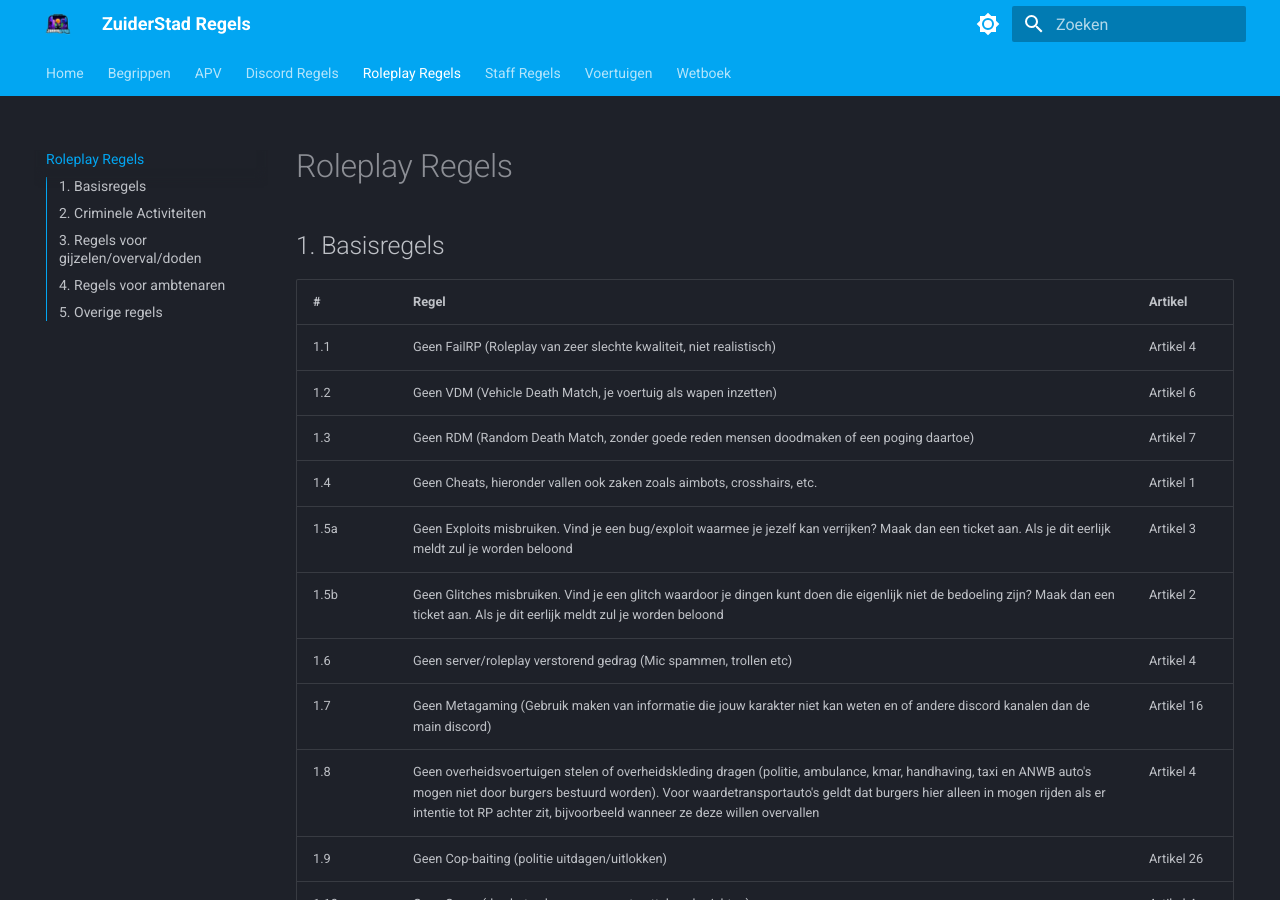
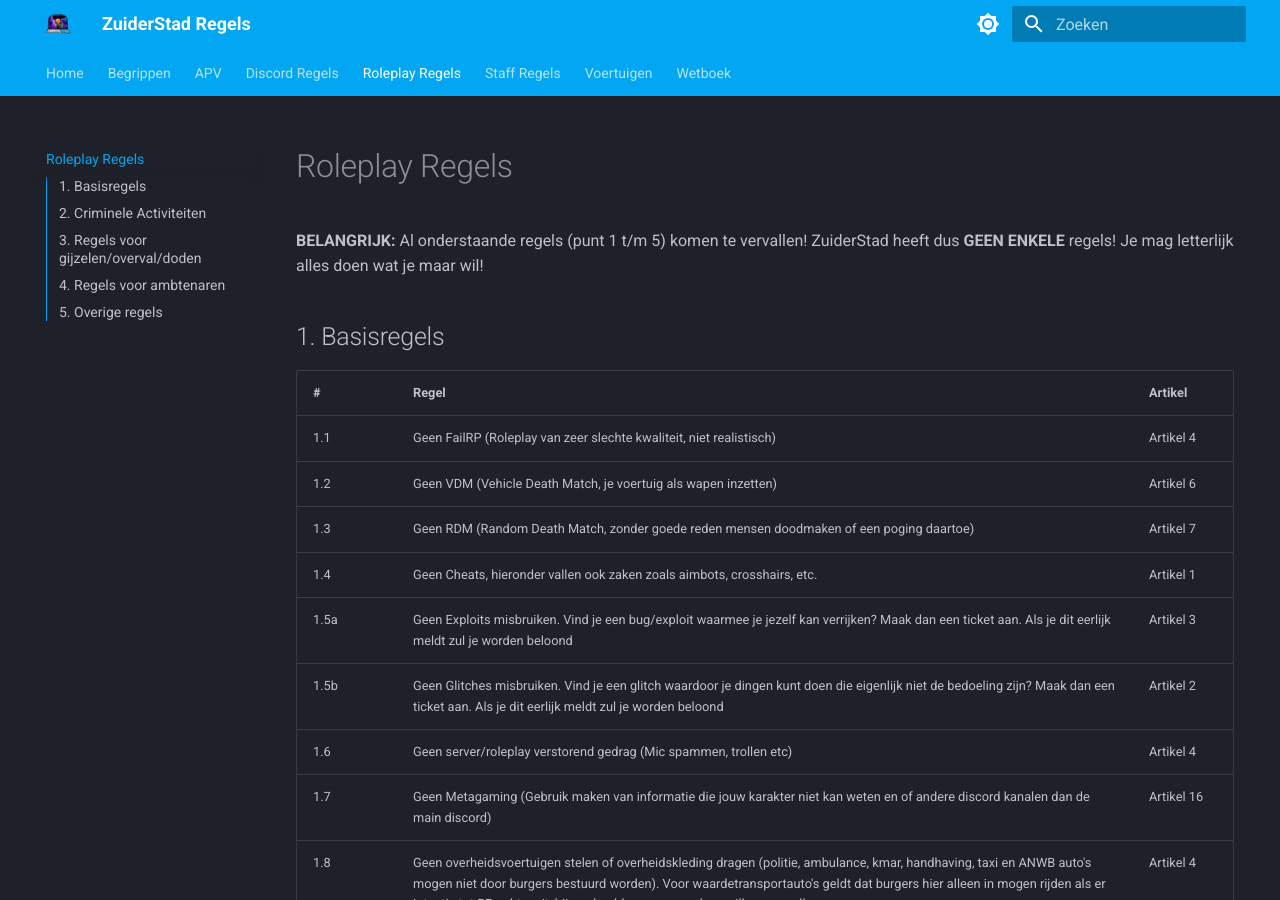
Before and after one commit to ZuiderStad-RP/regels, an MkDocs documentation site: the page built from docs/roleplay.md, in a window 1280 px wide and 900 px high. Built offline with MkDocs 1.6.1 and Material for MkDocs 9.7.7, drawn with Linux system fonts in a browser that asks for light colours.

Commit message:
Update roleplay.md

```diff
--- a/docs/roleplay.md
+++ b/docs/roleplay.md
@@ -1,4 +1,6 @@
 # Roleplay Regels
+<strong>BELANGRIJK:</strong> Al onderstaande regels (punt 1 t/m 5) komen te vervallen!
+ZuiderStad heeft dus <strong>GEEN ENKELE</strong> regels! Je mag letterlijk alles doen wat je maar wil!
 
 ## 1. Basisregels
 <table>
```
